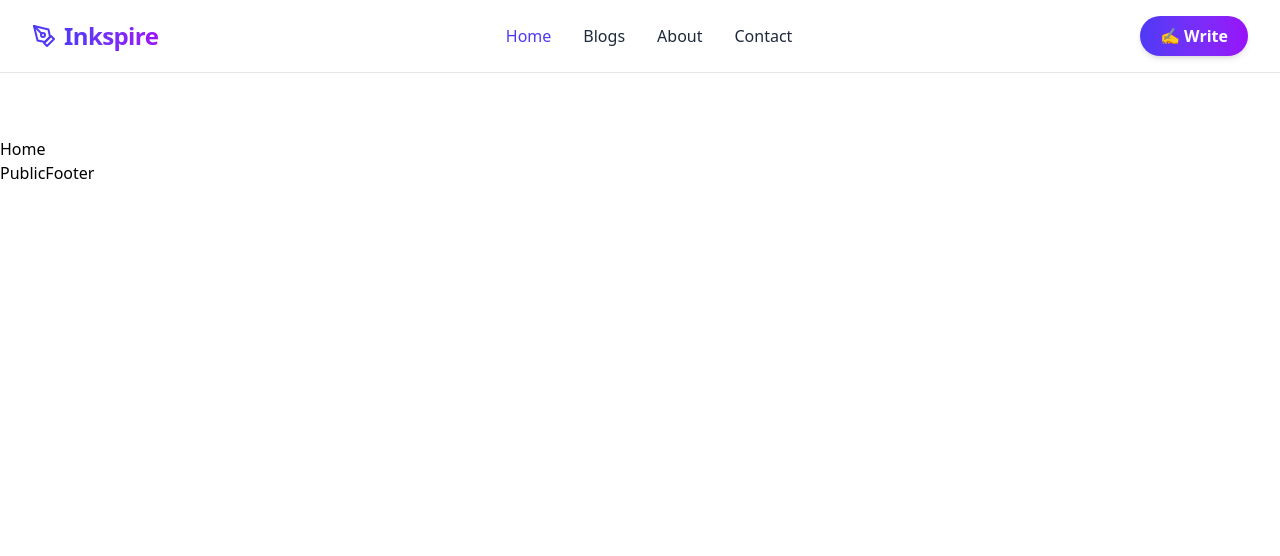
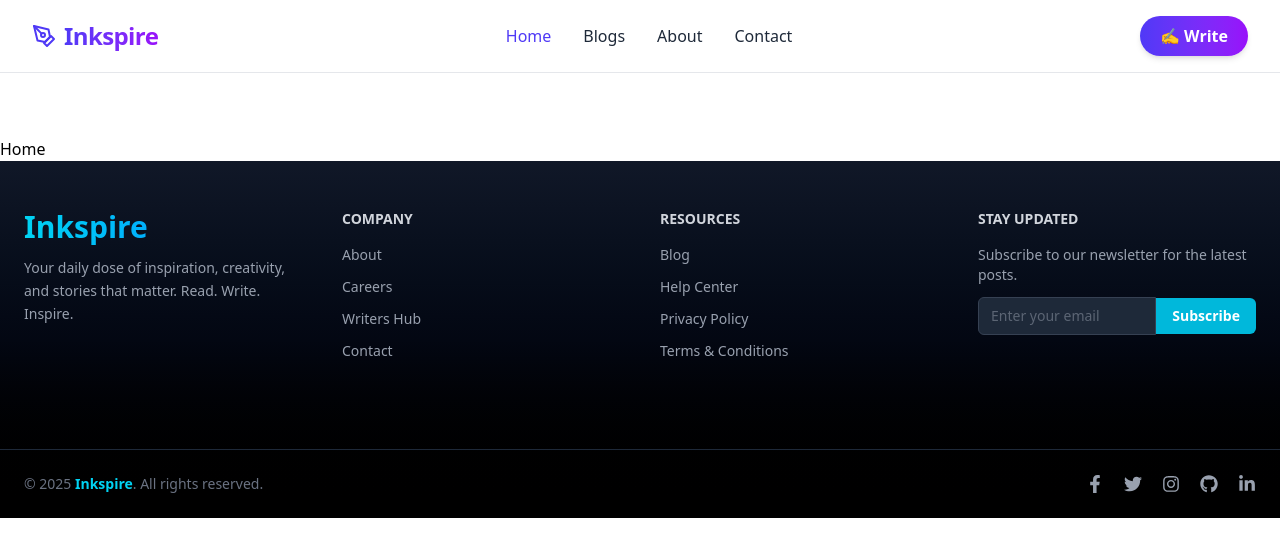
Before and after one commit to sanjiban-dey-2000/Inkspire-frontend, a React (Vite) app: page / in a window 1280 px wide. Shown: the top 556 px of the page. Built offline with nearby package versions, Linux system fonts and the light colour scheme.

Commit message:
Public footer created

```diff
--- a/src/components/UI/PublicFooter.jsx
+++ b/src/components/UI/PublicFooter.jsx
@@ -1,9 +1,91 @@
-import React from 'react'
+import React from "react";
+import { FaFacebookF, FaTwitter, FaInstagram, FaGithub, FaLinkedinIn } from "react-icons/fa";
 
 const PublicFooter = () => {
   return (
-    <div>PublicFooter</div>
-  )
-}
+    <footer className="bg-gradient-to-b from-gray-900 via-gray-950 to-black text-gray-400">
+      <div className="max-w-7xl mx-auto px-6 py-12 grid grid-cols-1 md:grid-cols-4 gap-10">
+        {/* Brand */}
+        <div>
+          <h2 className="text-3xl font-extrabold bg-gradient-to-r from-cyan-400 to-blue-500 bg-clip-text text-transparent">
+            Inkspire
+          </h2>
+          <p className="mt-3 text-gray-400 text-sm leading-relaxed">
+            Your daily dose of inspiration, creativity, and stories that matter.
+            Read. Write. Inspire.
+          </p>
+        </div>
 
-export default PublicFooter
+        {/* Company */}
+        <div>
+          <h3 className="text-sm font-semibold text-gray-300 uppercase mb-4">Company</h3>
+          <ul className="space-y-3 text-sm">
+            <li><a href="#" className="hover:text-cyan-400 transition">About</a></li>
+            <li><a href="#" className="hover:text-cyan-400 transition">Careers</a></li>
+            <li><a href="#" className="hover:text-cyan-400 transition">Writers Hub</a></li>
+            <li><a href="#" className="hover:text-cyan-400 transition">Contact</a></li>
+          </ul>
+        </div>
+
+        {/* Resources */}
+        <div>
+          <h3 className="text-sm font-semibold text-gray-300 uppercase mb-4">Resources</h3>
+          <ul className="space-y-3 text-sm">
+            <li><a href="#" className="hover:text-cyan-400 transition">Blog</a></li>
+            <li><a href="#" className="hover:text-cyan-400 transition">Help Center</a></li>
+            <li><a href="#" className="hover:text-cyan-400 transition">Privacy Policy</a></li>
+            <li><a href="#" className="hover:text-cyan-400 transition">Terms & Conditions</a></li>
+          </ul>
+        </div>
+
+        {/* Newsletter */}
+        <div>
+          <h3 className="text-sm font-semibold text-gray-300 uppercase mb-4">Stay Updated</h3>
+          <p className="text-sm mb-3 text-gray-400">Subscribe to our newsletter for the latest posts.</p>
+          <form className="flex items-center">
+            <input
+              type="email"
+              placeholder="Enter your email"
+              className="w-full px-3 py-2 text-sm rounded-l-md bg-gray-800 border border-gray-700 focus:outline-none focus:border-cyan-500"
+            />
+            <button
+              type="submit"
+              className="px-4 py-2 bg-cyan-500 hover:bg-cyan-600 text-white text-sm font-semibold rounded-r-md transition"
+            >
+              Subscribe
+            </button>
+          </form>
+        </div>
+      </div>
+
+      <div className="border-t border-gray-800 mt-10 py-6 flex flex-col md:flex-row items-center justify-between max-w-7xl mx-auto px-6">
+        <p className="text-sm text-gray-500">
+          © {new Date().getFullYear()} <span className="text-cyan-400 font-semibold">Inkspire</span>. All rights reserved.
+        </p>
+
+        {/* Social Icons */}
+        <div className="flex space-x-5 mt-4 md:mt-0">
+          <SocialIcon href="#" Icon={FaFacebookF} color="hover:text-blue-500" />
+          <SocialIcon href="#" Icon={FaTwitter} color="hover:text-sky-400" />
+          <SocialIcon href="#" Icon={FaInstagram} color="hover:text-pink-500" />
+          <SocialIcon href="#" Icon={FaGithub} color="hover:text-gray-300" />
+          <SocialIcon href="#" Icon={FaLinkedinIn} color="hover:text-blue-400" />
+        </div>
+      </div>
+    </footer>
+  );
+};
+
+// Reusable Social Icon component
+const SocialIcon = ({ href, Icon, color }) => (
+  <a
+    href={href}
+    className={`text-gray-400 ${color} transition text-lg`}
+    target="_blank"
+    rel="noopener noreferrer"
+  >
+    <Icon />
+  </a>
+);
+
+export default PublicFooter;
```
